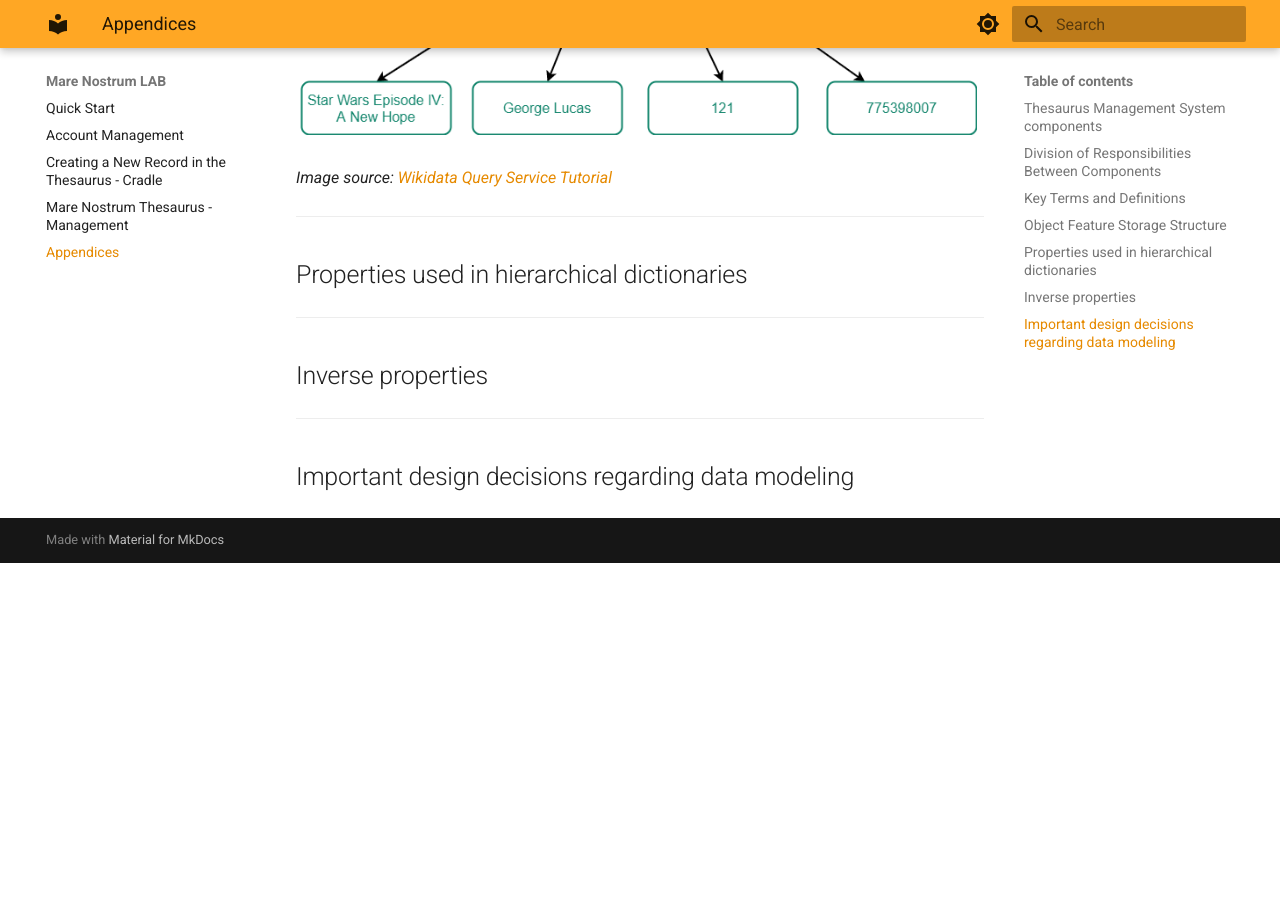
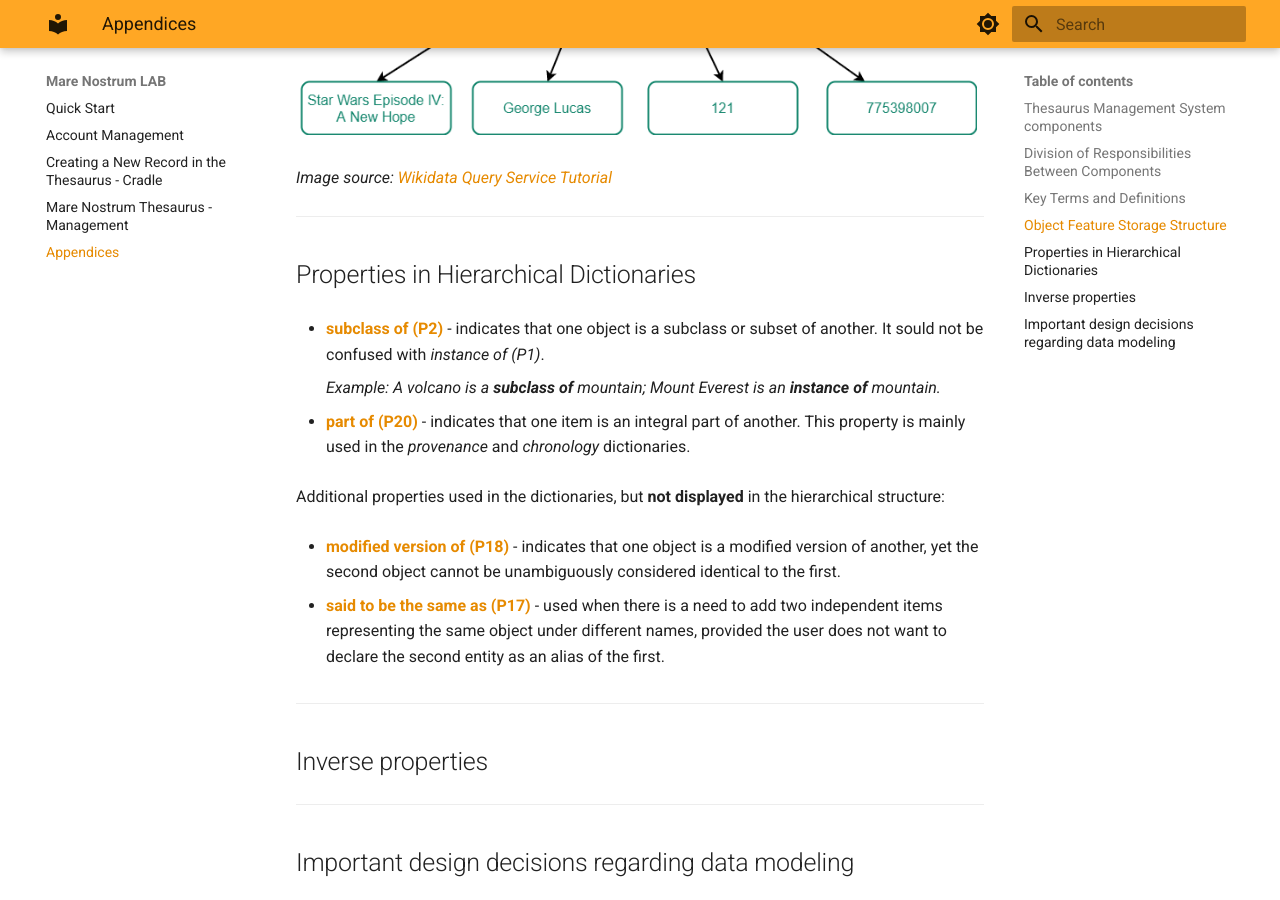
Before and after one commit to Mare-Nostrum-Lab-UJ/Mare-Nostrum-Lab-UJ.github.io, an MkDocs documentation site: the page built from docs/appendices.md, in a window 1280 px wide and 900 px high, scrolled down 3544 px. Built offline with MkDocs 1.6.1 and Material for MkDocs 9.7.7, drawn with Linux system fonts in a browser that asks for light colours; before the commit the page ends 4107 px from its top, so only the background shows below that; some of the changed text lies outside the part shown.

Commit message:
add: Appendices - Properties in Hierarchical Dictionaries.

```diff
--- a/docs/appendices.md
+++ b/docs/appendices.md
@@ -87,7 +87,19 @@ Figure below presents a graphical example of the feature storage structure.
 
 ---
 
-## Properties used in hierarchical dictionaries
+## Properties in Hierarchical Dictionaries
+
+- **[subclass of (P2)](https://pac.cenagis.edu.pl/wiki/Property:P2)** - indicates that one object is a subclass or subset of another. It sould not be confused with *instance of (P1)*.
+
+    *Example: A volcano is a **subclass of** mountain; Mount Everest is an **instance of** mountain.*
+
+- **[part of (P20)](https://pac.cenagis.edu.pl/wiki/Property:P20)** - indicates that one item is an integral part of another. This property is mainly used in the *provenance* and *chronology* dictionaries.
+
+Additional properties used in the dictionaries, but **not displayed** in the hierarchical structure:
+
+- **[modified version of (P18)](https://pac.cenagis.edu.pl/wiki/Property:P18)** - indicates that one object is a modified version of another, yet the second object cannot be unambiguously considered identical to the first.
+
+- **[said to be the same as (P17)](https://pac.cenagis.edu.pl/wiki/Property:P17)** - used when there is a need to add two independent items representing the same object under different names, provided the user does not want to declare the second entity as an alias of the first.
 
 ---
 
```
Also changed, not shown: other parts of docs/appendices.md (+1 -1 lines).
